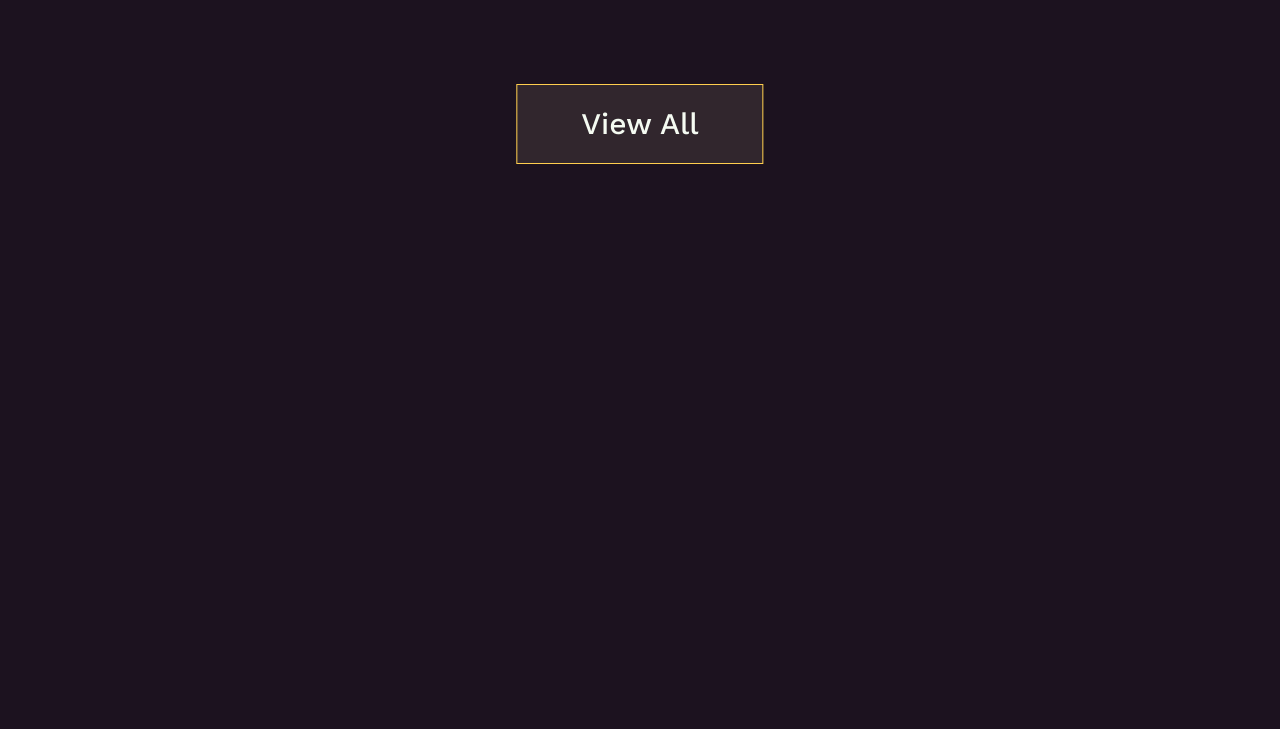
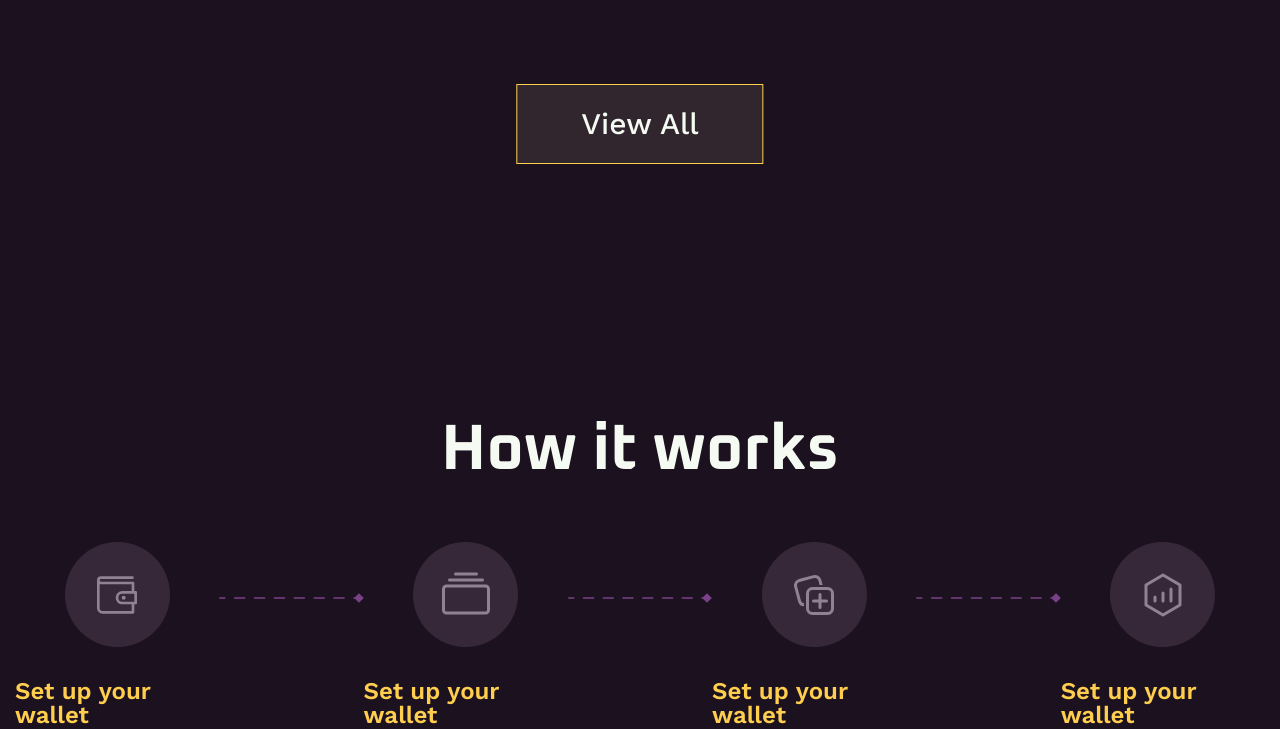
Before and after one commit to VladimirrAndreevich/nft, a website: page src/index.html in a window 1280 px wide. Shown: the part 2485-3214 px from the top of the page. Before the commit the page ends 2729 px from the top, so only its background shows below. Drawn offline with nearby package versions, Linux system fonts and the light colour scheme; files that its build step writes are made by us from their sources; files whose address does not match are found by name.

Commit message:
add section how

```diff
--- a/docs/assets/js/main.js
+++ b/docs/assets/js/main.js
@@ -15,6 +15,8 @@ var swiper = new Swiper(".auct-swiper", {
     nextEl: ".swiper-button-next1",
     prevEl: ".swiper-button-prev1",
   },
+  freeMode: true,
+  grabCursor: true,
 });
 console.log(2)
 console.log(3)
--- a/src/assets/scss/_variables.scss
+++ b/src/assets/scss/_variables.scss
@@ -23,3 +23,7 @@ $color-author: #bdaac1;
 $color-counter: #76607a;
 $color-current-bid: #c6bfc8;
 $color-border-swiper-btn: #fde8b3;
+
+
+//how
+$color-item-background: #372839;
--- a/src/assets/scss/style.scss
+++ b/src/assets/scss/style.scss
@@ -552,3 +552,45 @@ a {
 .swiper-button-prev1 {
   transform: rotate(180deg);
 }
+
+// how
+.how {
+  margin-top: 174px;
+
+  &__list {
+    display: flex;
+    justify-content: center;
+    margin-top: 60px;
+  }
+  &__item {
+    display: flex;
+    flex-direction: column;
+    align-items: center;
+
+    &-row {
+      margin-top: 51px;
+      height: 10px;
+    }
+  }
+
+  &__img-wrapp {
+    display: flex;
+    align-items: center;
+    justify-content: center;
+
+    width: 105px;
+    height: 105px;
+    border-radius: 50%;
+    // padding: 25px;
+
+    background-color: $color-item-background;
+  }
+
+  &__item-heading {
+    margin-top: 32px;
+
+    color: $color-accent;
+    font-weight: 600;
+    font-size: math.div(24px, 16px) + rem;
+  }
+}
--- a/src/index.html
+++ b/src/index.html
@@ -5,7 +5,7 @@ title: NameOfPage
 
 {{> header }}
 
-<main class="main">{{> companies }} {{> auctions }}</main>
+<main class="main">{{> companies }} {{> auctions }} {{> how }}</main>
 
 <!-- Swiper JS -->
 <script src="https://cdn.jsdelivr.net/npm/swiper@8/swiper-bundle.min.js"></script>
--- /dev/null
+++ b/src/tpl/partials/sections/how.html
@@ -0,0 +1,57 @@
+<section class="how">
+  <div class="container">
+    <div class="title-wrapper">
+      <h2 class="section-title">How it works</h2>
+    </div>
+
+    <ul class="how__list">
+      <li class="how__item">
+        <div class="how__img-wrapp">
+          <img class="how__img" src="assets/img/tips/wallet.svg" alt="" />
+        </div>
+
+        <h3 class="how__item-heading">Set up your wallet</h3>
+      </li>
+      <img
+        src="assets/img/tips/long-arrow.svg"
+        alt="arrow to"
+        class="how__item-row"
+      />
+      <li class="how__item">
+        <div class="how__img-wrapp">
+          <img class="how__img" src="assets/img/tips/collection.svg" alt="" />
+        </div>
+
+        <h3 class="how__item-heading">Set up your wallet</h3>
+      </li>
+      <img
+        src="assets/img/tips/long-arrow.svg"
+        alt="arrow to"
+        class="how__item-row"
+      />
+      <li class="how__item">
+        <div class="how__img-wrapp">
+          <img
+            class="how__img"
+            src="assets/img/tips/fluent-collection.svg"
+            alt=""
+          />
+        </div>
+
+        <h3 class="how__item-heading">Set up your wallet</h3>
+      </li>
+      <img
+        src="assets/img/tips/long-arrow.svg"
+        alt="arrow to"
+        class="how__item-row"
+      />
+      <li class="how__item">
+        <div class="how__img-wrapp">
+          <img class="how__img" src="assets/img/tips/sales-report.svg" alt="" />
+        </div>
+
+        <h3 class="how__item-heading">Set up your wallet</h3>
+      </li>
+    </ul>
+  </div>
+</section>
```
Also changed, not shown: docs/index.html (+57 -0 lines), docs/assets/css/style.css, docs/assets/css/style.min.css, docs/assets/img/long-arrow.svg (added), docs/assets/img/tips/collection.svg (added), docs/assets/img/tips/fluent-collection.svg (added), docs/assets/img/tips/long-arrow.svg (added), docs/assets/img/tips/sales-report.svg (added), docs/assets/img/tips/wallet.svg (added), docs/assets/js/main.min.js.
